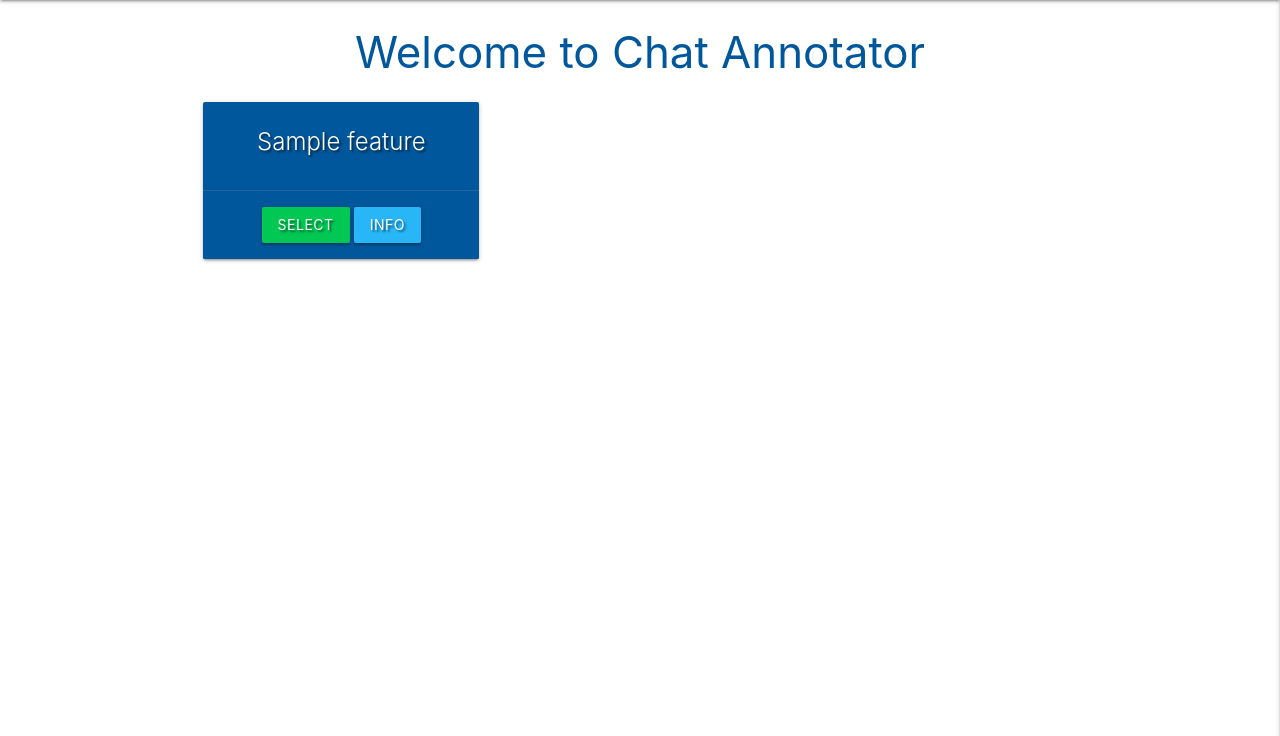
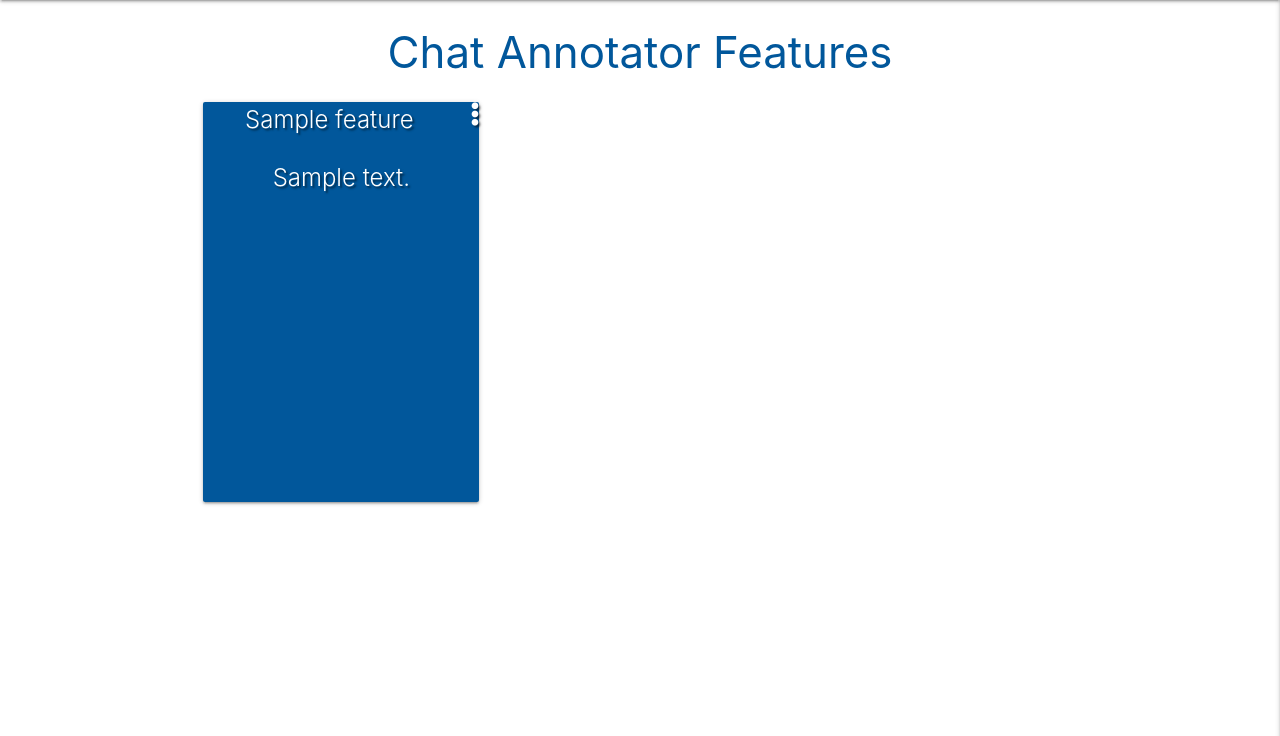
Before and after one commit to NgiapPuoyKoh/ai-chat-annotator, a Flask app: page /getfeatures in a window 1280 px wide. Shown: the part 64-800 px from the top of the page. Run offline with Flask 2, Linux system fonts and the light colour scheme; a database or web service that is not in the repository returns one stand-in record (values such as "Sample title"); some libraries are stand-ins or nearby versions.

Commit message:
Add initial features template and navigation item

```diff
--- a/templates/features.html
+++ b/templates/features.html
@@ -1,12 +1,30 @@
 {% extends "base.html" %}
 {% block content %}
 
-<h3 class="light-blue-text text-darken-4 center-align">Welcome to Chat Annotator</h3>
+<h3 class="light-blue-text text-darken-4 center-align">Chat Annotator Features</h3>
 
 <div class="row">
     {% for feature in features %}
     <div class="col s12 m4">
-        <div class="card light-blue darken-4 text-shadow center-align">
+        <div class="card medium light-blue darken-4 text-shadow center-align">
+            <div class="card-title activator white-text">
+              <span class="card-image">{{ feature.feature_name }}<i class="fas fa-ellipsis-v right"></i></span>
+              <!-- <img class="activator" src="images/office.jpg"> -->
+            </div>
+            <div class="card-content white-text">
+              <span class="card-title activator">{{ feature.feature_description }}</span>
+              <!-- <p><a href="#">This is a link</a></p> -->
+            </div>
+            <div class="card-reveal">
+              {% for instruction in feature.feature_instructions %}
+              <span class="card-title">{{ instruction }}</span><br>
+              {% endfor %}
+                <!-- <span class="card-title">{{ feature.feature_instructions }}</span> -->
+                <!-- <span class="card-title grey-text text-darken-4">Card Title<i class="material-icons right">close</i></span> -->
+              <!-- <p>Here is some more information about this product that is only revealed once clicked on.</p> -->
+            </div>
+          </div>
+        <!-- <div class="card light-blue darken-4 text-shadow center-align">
             <div class="card-content white-text">
                 <span class="card-title">{{ feature.feature_name }}</span>
             </div>
@@ -14,7 +32,7 @@
                 <a href="#" class="btn green accent-4">Select</a>
                 <a href="#" class="btn light-blue lighten-1">Info</a>
             </div>
-        </div>
+        </div> -->
     </div>
     {% endfor %}
 </div>
```
